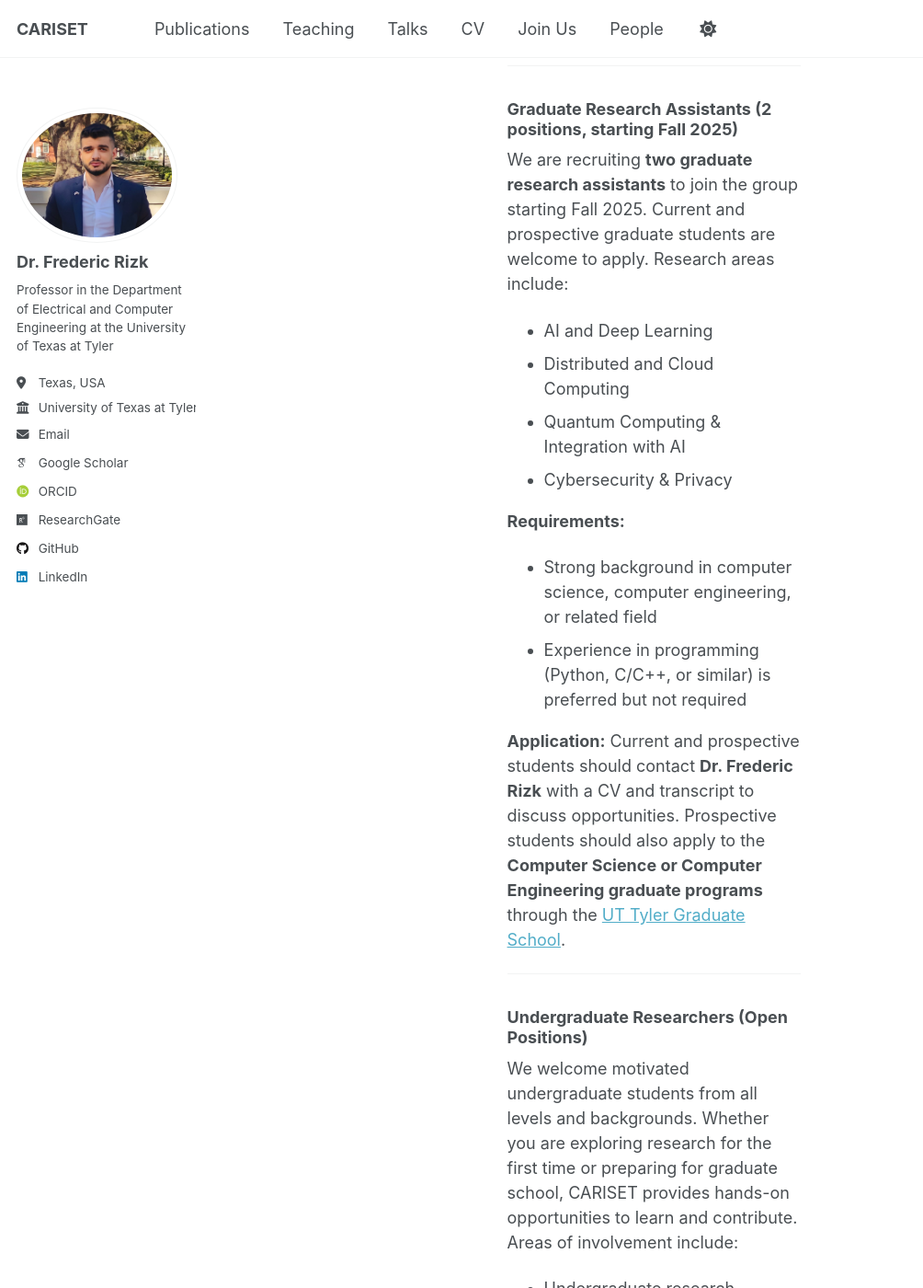
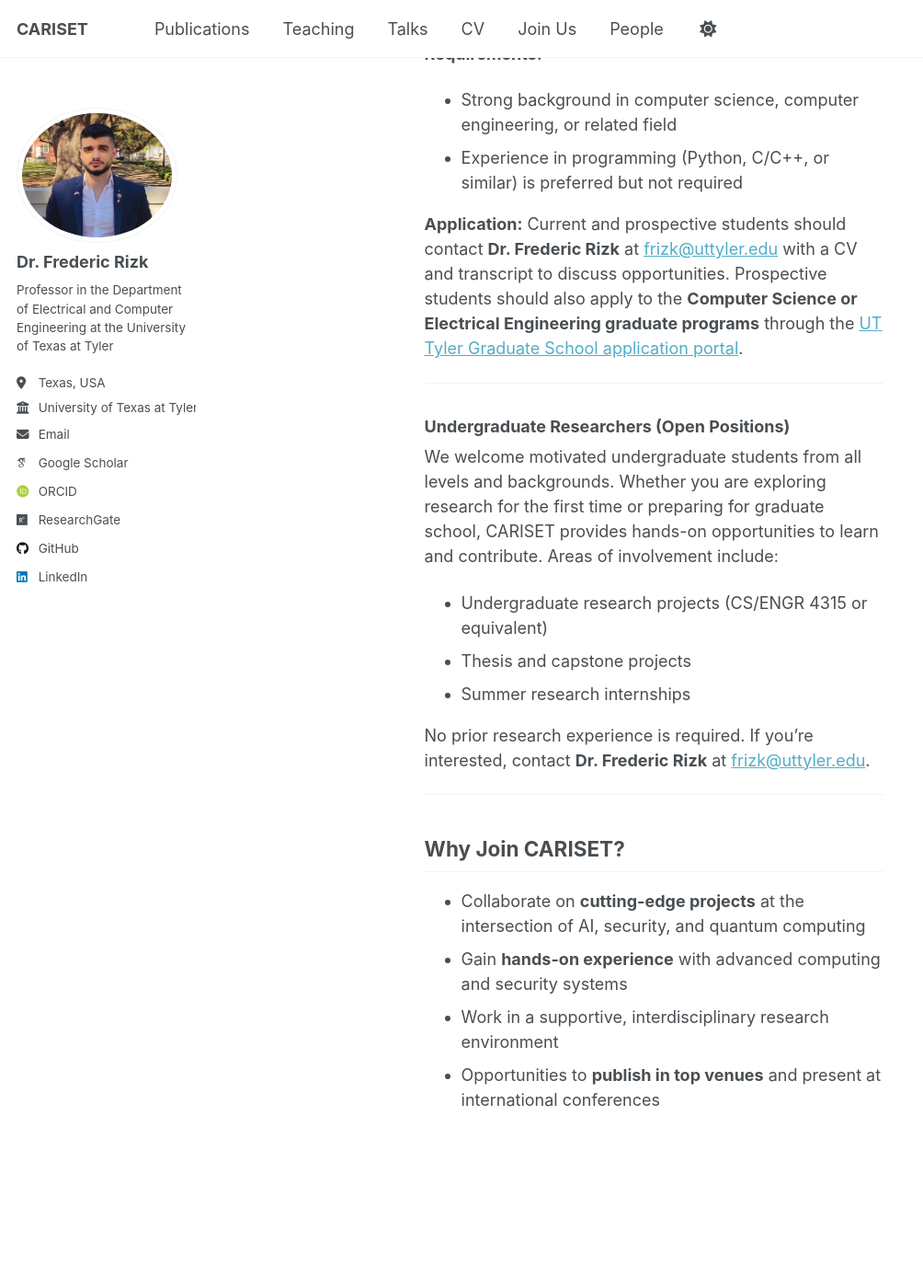
Before and after one commit to FredericRizk/CARISET.github.io, a Jekyll site: the page built from _pages/join-us.html, in a window 1280 px wide and 1400 px high, scrolled down 1438 px. Shown: the whole window at 92% size, without its empty margins (0-1004 px from the left). Built offline with Jekyll 4.4.1, drawn with Linux system fonts in a browser that asks for light colours; some web fonts are replaced.

Commit message:
Update join-us.html

```diff
--- a/_pages/join-us.html
+++ b/_pages/join-us.html
@@ -4,7 +4,7 @@
 excerpt: "Positions for Postdoctoral, Graduate, and Undergraduate Researchers"
 ---
 
-<div style="padding-left: 15rem; padding-right: 10rem;">
+<div style="padding-left: 10rem; padding-right: 5rem;">
   <section id="join-us">
 
     <h1> Join CARISET</h1>
@@ -64,10 +64,11 @@
     </ul>
     <p>
       <strong>Application:</strong> Current and prospective students should contact
-      <strong>Dr. Frederic Rizk</strong> with a CV and transcript to discuss opportunities.
+      <strong>Dr. Frederic Rizk</strong> at
+      <a href="mailto:frizk@uttyler.edu">frizk@uttyler.edu</a> with a CV and transcript to discuss opportunities.
       Prospective students should also apply to the
-      <strong>Computer Science or Computer Engineering graduate programs</strong> through the
-      <a href="https://www.uttyler.edu/graduate/" target="_blank">UT Tyler Graduate School</a>.
+      <strong>Computer Science or Electrical Engineering graduate programs</strong> through the
+      <a href="https://www.uttyler.edu/admissions-aid/graduate/admission-requirements" target="_blank"> UT Tyler Graduate School application portal</a>.
     </p>
 
     <hr>
```
